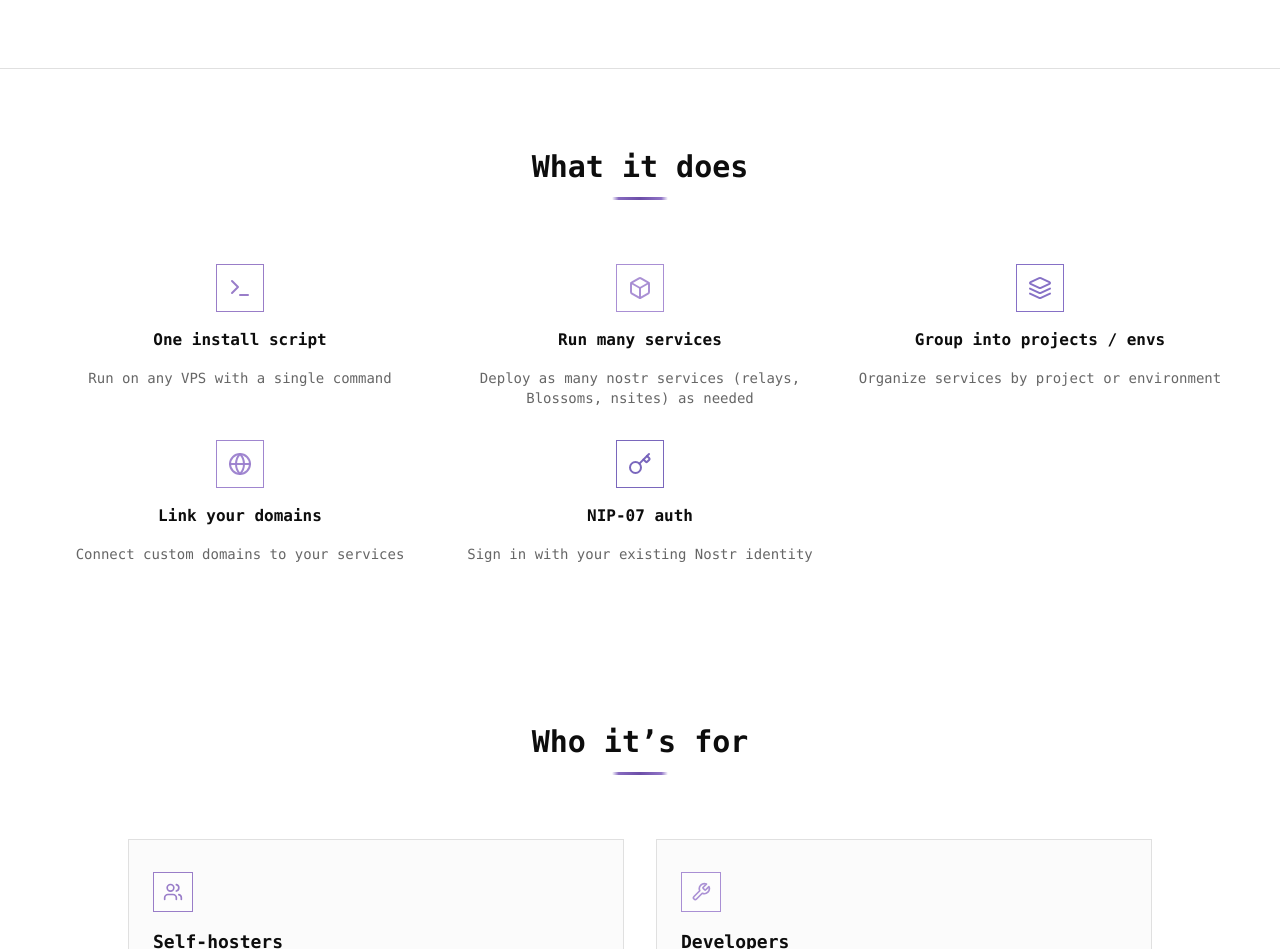
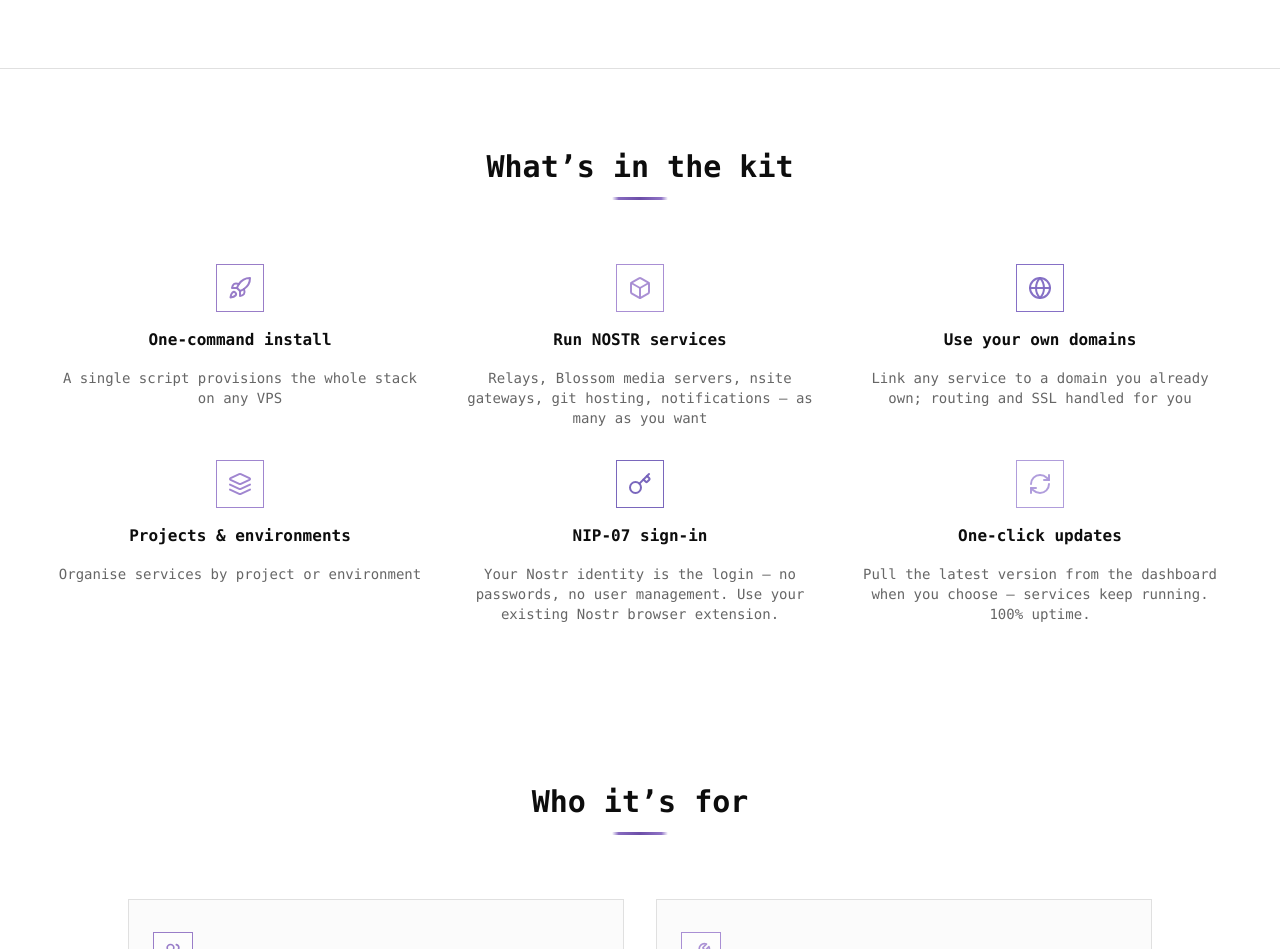
Before and after one commit to samthomson/relayk-it, an Astro site: page / in a window 1280 px wide. Shown: the part 1503-2452 px from the top of the page. Built offline with nearby package versions, Linux system fonts and the light colour scheme; Astro itself is replaced by a stand-in of ours; code samples lack their colours.

Commit message:
content++

```diff
--- a/src/pages/index.astro
+++ b/src/pages/index.astro
@@ -22,29 +22,34 @@
 
 const features = [
   {
-    icon: 'terminal',
-    title: 'One install script',
-    body: 'Run on any VPS with a single command',
+    icon: 'rocket',
+    title: 'One-command install',
+    body: 'A single script provisions the whole stack on any VPS',
   },
   {
     icon: 'box',
-    title: 'Run many services',
-    body: 'Deploy as many nostr services (relays, Blossoms, nsites) as needed',
+    title: 'Run NOSTR services',
+    body: 'Relays, Blossom media servers, nsite gateways, git hosting, notifications — as many as you want',
+  },
+  {
+    icon: 'globe',
+    title: 'Use your own domains',
+    body: 'Link any service to a domain you already own; routing and SSL handled for you',
   },
   {
     icon: 'layers',
-    title: 'Group into projects / envs',
-    body: 'Organize services by project or environment',
-  },
-  {
-    icon: 'globe',
-    title: 'Link your domains',
-    body: 'Connect custom domains to your services',
+    title: 'Projects & environments',
+    body: 'Organise services by project or environment',
   },
   {
     icon: 'key',
-    title: 'NIP-07 auth',
-    body: 'Sign in with your existing Nostr identity',
+    title: 'NIP-07 sign-in',
+    body: 'Your Nostr identity is the login — no passwords, no user management. Use your existing Nostr browser extension.',
+  },
+  {
+    icon: 'refresh-cw',
+    title: 'One-click updates',
+    body: 'Pull the latest version from the dashboard when you choose — services keep running. 100% uptime.',
   },
 ] as const;
 
@@ -212,11 +217,11 @@
     </div>
   </section>
 
-  <!-- What it does -->
+  <!-- What's in the kit -->
   <section class="border-t border-border px-6 py-20">
     <div class="container mx-auto">
       <h2 class="mb-16 text-center text-3xl font-bold text-foreground">
-        <span class="rk-section-title inline-block">What it does</span>
+        <span class="rk-section-title inline-block">What&rsquo;s in the kit</span>
       </h2>
       <div class="grid grid-cols-1 gap-8 md:grid-cols-2 lg:grid-cols-3">
         {
```
